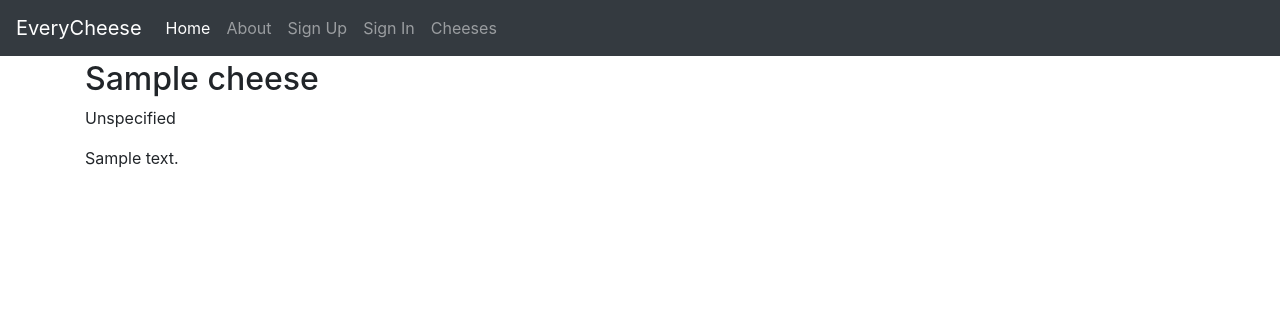
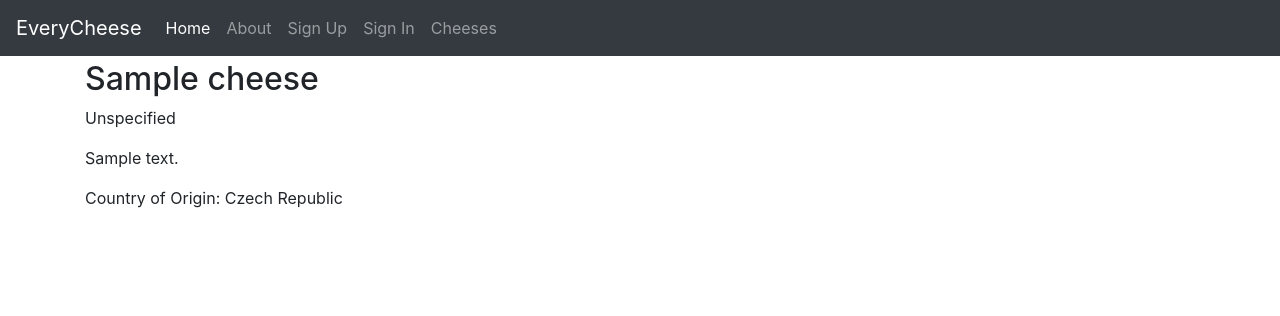
Before and after one commit to lorenzocesconetto/django-professional-project, a Django app: a page that uses everycheese/templates/cheeses/cheese_detail.html in a window 1280 px wide. Shown: the top 316 px of the page. Run offline with Django 3.2, Linux system fonts and the light colour scheme; tables that the repository leaves empty hold one stand-in row (values such as "Sample post"); some libraries are stand-ins or nearby versions.

Commit message:
Implement cheese country of origin

```diff
--- a/config/settings/base.py
+++ b/config/settings/base.py
@@ -80,6 +80,7 @@ THIRD_PARTY_APPS = [
     "allauth",
     "allauth.account",
     "allauth.socialaccount",
+    "django_countries",  # CountryField
 ]
 
 LOCAL_APPS = [
--- a/everycheese/cheeses/models.py
+++ b/everycheese/cheeses/models.py
@@ -1,21 +1,23 @@
 from django.db import models
+from django_countries.fields import CountryField, country_to_text
 
 from autoslug import AutoSlugField
 from model_utils.models import TimeStampedModel
 
 
 class Cheese(TimeStampedModel):
-  class Firmness(models.TextChoices):
-    UNSPECIFIED = "unspecified", "Unspecified"
-    SOFT = "soft", "Soft"
-    SEMI_SOFT = "semi-soft", "Semi-Soft"
-    SEMI_HARD = "semi-hard", "Semi-Hard"
-    HARD = "hard", "Hard"
+    class Firmness(models.TextChoices):
+        UNSPECIFIED = "unspecified", "Unspecified"
+        SOFT = "soft", "Soft"
+        SEMI_SOFT = "semi-soft", "Semi-Soft"
+        SEMI_HARD = "semi-hard", "Semi-Hard"
+        HARD = "hard", "Hard"
 
-  name = models.CharField("Name of Cheese", max_length=255)
-  slug = AutoSlugField("Cheese Address", unique=True, always_update=False, populate_from="name")
-  description = models.TextField("Description", blank=True)
-  firmness = models.CharField("Firmness", max_length=20, choices=Firmness.choices, default=Firmness.UNSPECIFIED)
+    name = models.CharField("Name of Cheese", max_length=255)
+    slug = AutoSlugField("Cheese Address", unique=True, always_update=False, populate_from="name")
+    description = models.TextField("Description", blank=True)
+    firmness = models.CharField("Firmness", max_length=20, choices=Firmness.choices, default=Firmness.UNSPECIFIED)
+    country_of_origin = CountryField("Country of Origin", blank=True)
 
-  def __str__(self) -> str:
-    return self.name
+    def __str__(self) -> str:
+        return self.name
--- a/everycheese/templates/cheeses/cheese_detail.html
+++ b/everycheese/templates/cheeses/cheese_detail.html
@@ -15,4 +15,9 @@
     <p>{{ cheese.description }}</p>
   {% endif %}
 
+  {% if cheese.country_of_origin %}
+    <p>Country of Origin: {{ cheese.country_of_origin.name }}</p>
+    <img src="{{ cheese.country_of_origin.flag }}">
+  {% endif %}
+
 {% endblock content %}
--- a/requirements/base.txt
+++ b/requirements/base.txt
@@ -13,3 +13,4 @@ django-model-utils==4.0.0  # https://github.com/jazzband/django-model-utils
 django-allauth==0.42.0  # https://github.com/pennersr/django-allauth
 django-crispy-forms==1.9.2  # https://github.com/django-crispy-forms/django-crispy-forms
 django-autoslug==1.9.8  # https://github.com/justinmayer/django-autoslug/
+django-countries==6.0  # https://github.com/SmileyChris/django-countries
```
Also changed, not shown: everycheese/cheeses/tests/factories.py (+1 -0 lines), everycheese/cheeses/tests/test_models.py (+0 -2 lines), everycheese/cheeses/migrations/0002_cheese_country_of_origin.py (added).
